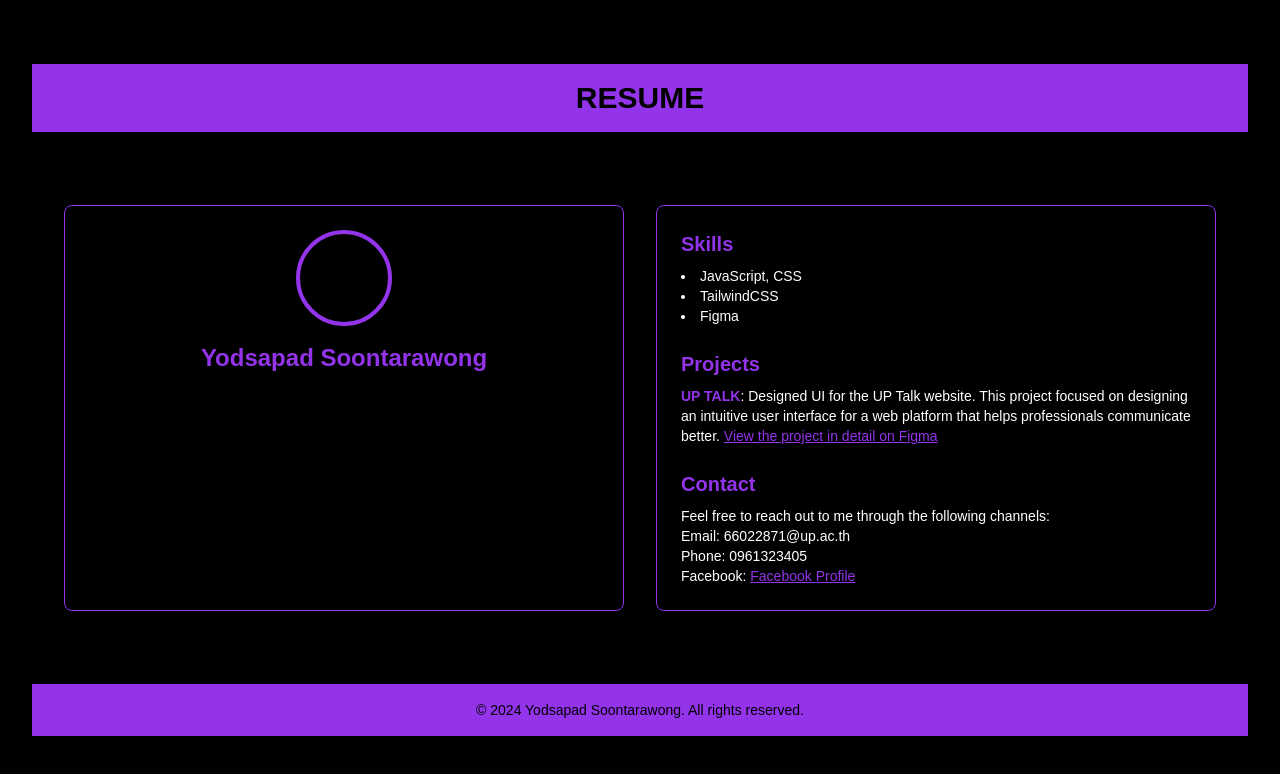
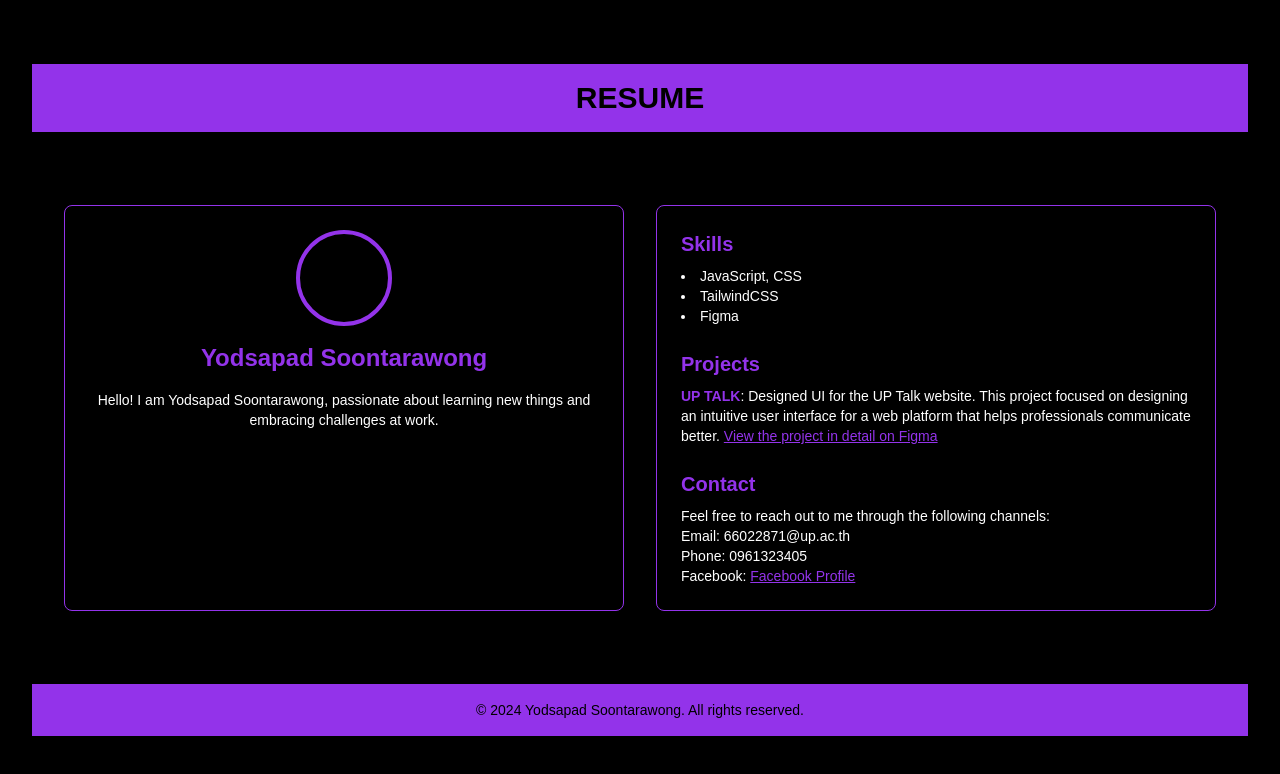
Before and after one commit to yodsapad/resume-portfolio1, a Next.js app: page / in a window 1280 px wide. Shown: the top 774 px of the page. Built offline with nearby package versions, Linux system fonts and the light colour scheme.

Commit message:
Commit message 1

```diff
--- a/pages/index.js
+++ b/pages/index.js
@@ -16,7 +16,7 @@ export default function Home() {
               Yodsapad Soontarawong
             </h2>
             <p className="text-sm">
-
+              Hello! I am Yodsapad Soontarawong, passionate about learning new things and embracing challenges at work.
             </p>
           </div>
         </section>
```
